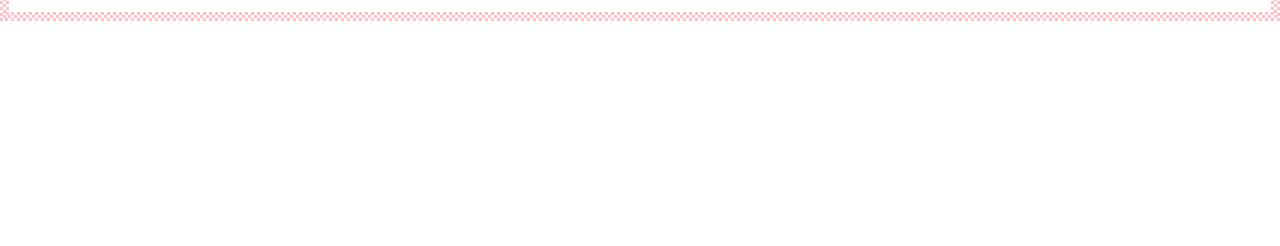
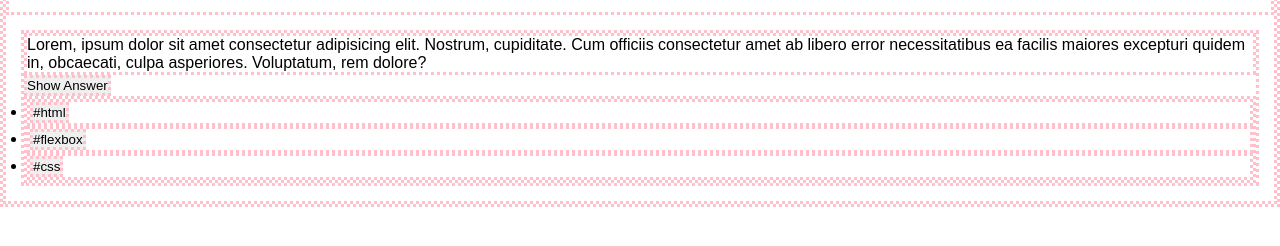
Before and after one commit to JanRaadts/quizapp, a plain HTML site: page index.html in a window 1280 px wide. Shown: the part 70-316 px from the top of the page. Drawn offline with Linux system fonts and the light colour scheme.

Commit message:
add card section

```diff
--- a/css/styles.css
+++ b/css/styles.css
@@ -24,3 +24,7 @@ header {
 h1 {
   font-weight: 300;
 }
+
+.card {
+  margin: 15px;
+}
--- a/index.html
+++ b/index.html
@@ -11,5 +11,19 @@
     <header>
       <h1>Quizzy</h1>
     </header>
+    <section class="card" class="cardclosed">
+      <p>
+        Lorem, ipsum dolor sit amet consectetur adipisicing elit. Nostrum,
+        cupiditate. Cum officiis consectetur amet ab libero error necessitatibus
+        ea facilis maiores excepturi quidem in, obcaecati, culpa asperiores.
+        Voluptatum, rem dolore?
+      </p>
+      <button>Show Answer</button>
+      <ul>
+        <li><button>#html</button></li>
+        <li><button>#flexbox</button></li>
+        <li><button>#css</button></li>
+      </ul>
+    </section>
   </body>
 </html>
```
